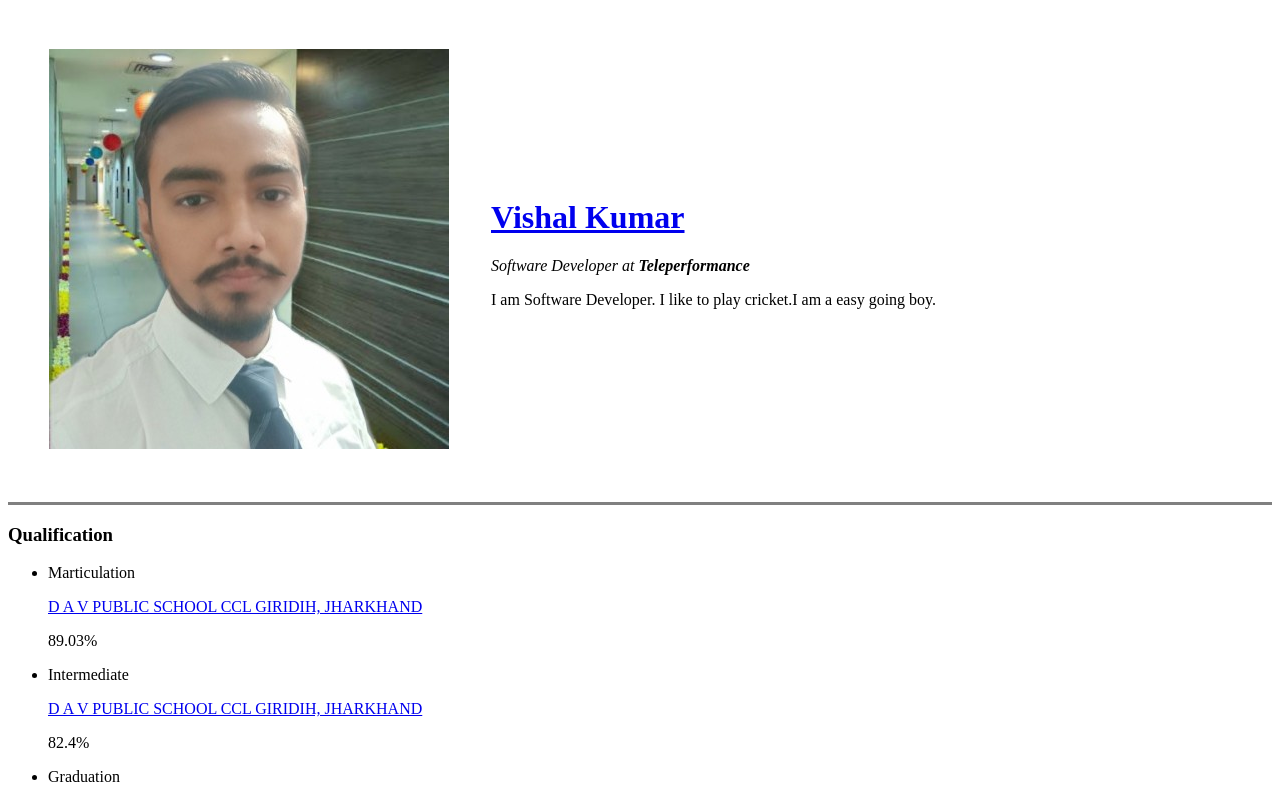
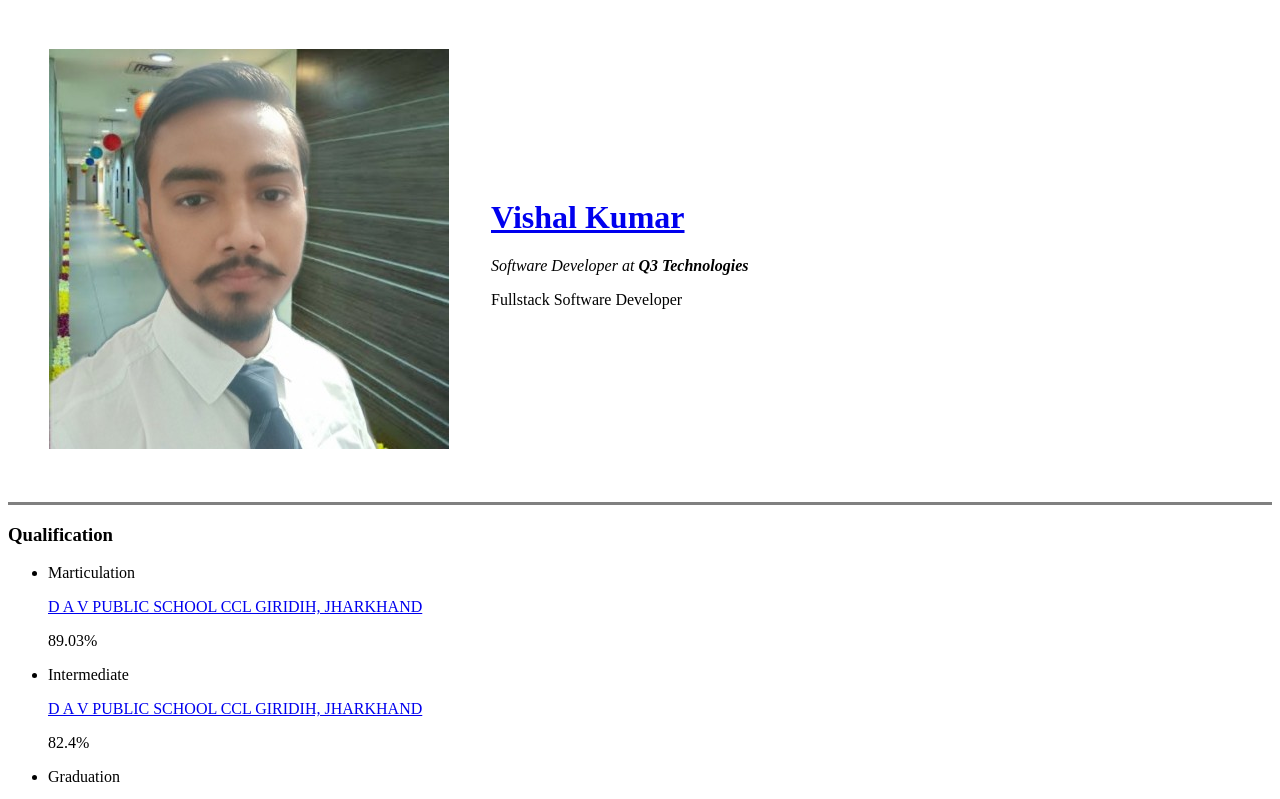
Before and after one commit to Vishal78087/cv, a plain HTML site: page index.html in a window 1280 px wide. Shown: the top 799 px of the page. Drawn offline with Linux system fonts and the light colour scheme.

Commit message:
Update index.html

```diff
--- a/index.html
+++ b/index.html
@@ -10,9 +10,9 @@
         <td><img src="Vishal Pic.jpg" alt="Vishal Profile Pic"></td>
         <td><h1><a href="https://www.linkedin.com/in/vishal-kumar-106aa2195/">Vishal Kumar</a></h1>
           <p>
-          <em>Software Developer at <strong>Teleperformance</strong></em>
+          <em>Software Developer at <strong>Q3 Technologies</strong></em>
         </p>
-        <p>I am Software Developer. I like to play cricket.I am a easy going boy.</p></td>
+        <p> Fullstack Software Developer</p></td>
       </tr>
     </table>
    <hr size=3 noshade/>
```
